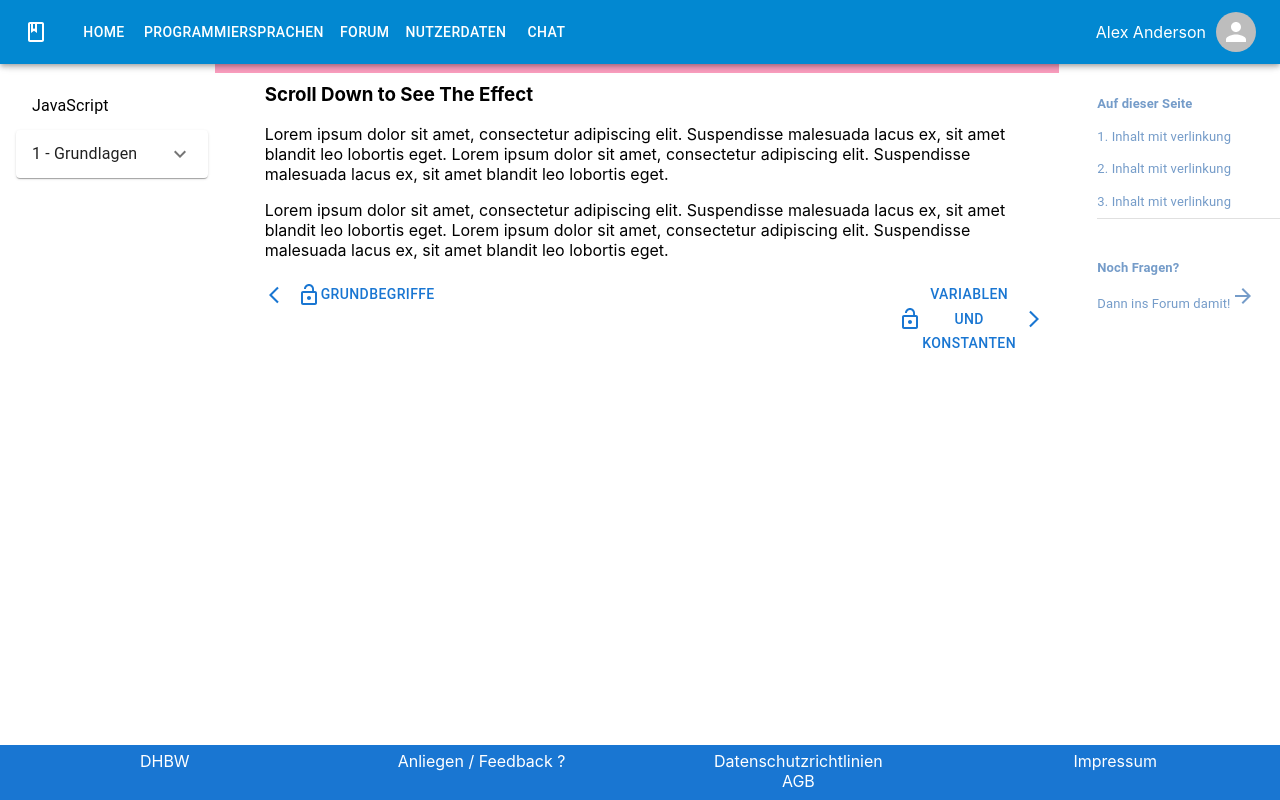
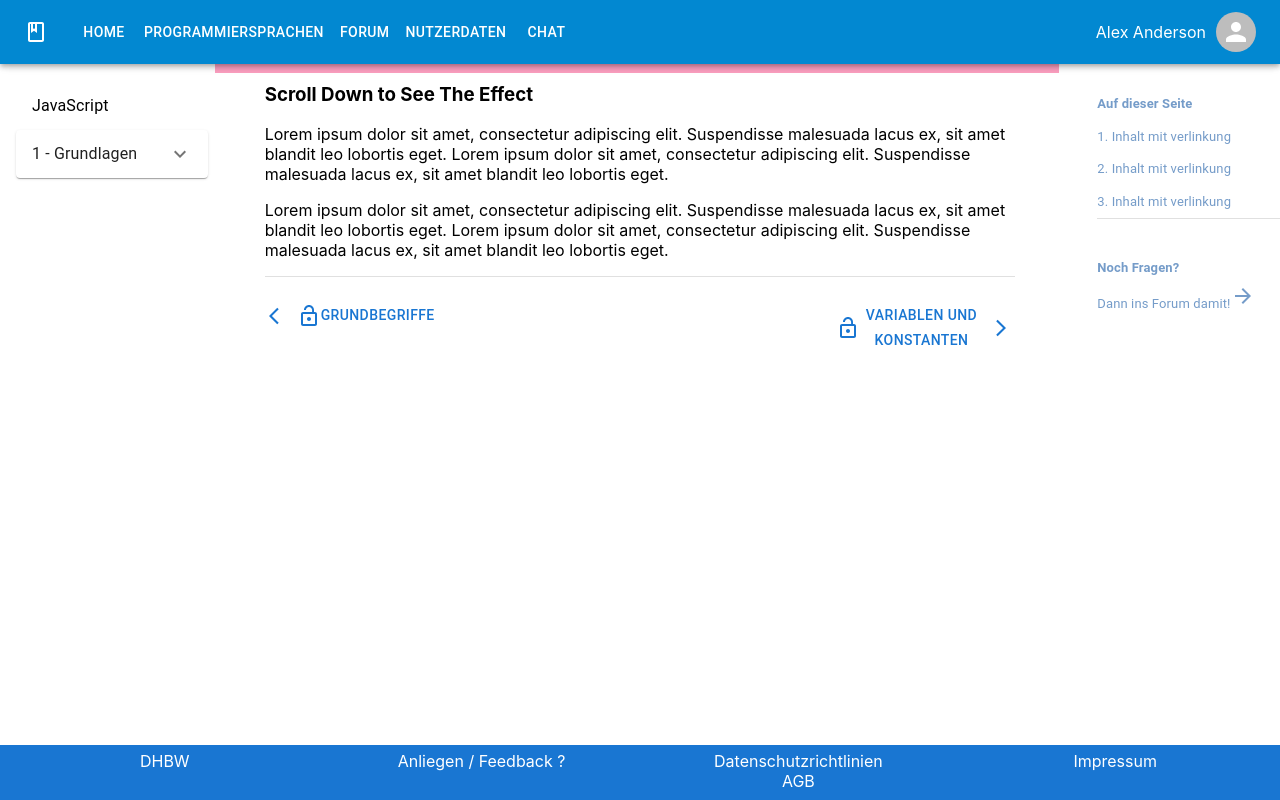
Before and after one commit to sakulklk/Lernmanagement, a Next.js app: page /Grundbegriffe in a window 1280 px wide. Built offline with nearby package versions, Linux system fonts and the light colour scheme.

Commit message:
1 file modified

```diff
--- a/components/inhalt/K1/grundbegriffe.js
+++ b/components/inhalt/K1/grundbegriffe.js
@@ -38,15 +38,17 @@ export default function Sidemenu() {
           dolor sit amet, consectetur adipiscing elit. Suspendisse malesuada
           lacus ex, sit amet blandit leo lobortis eget.
         </p>
+        <Divider />
+        <br />
         <Grid container>
-          <Grid item sm={8} md={8} lg={10}>
+          <Grid item sm={7} md={7} lg={9}>
             <a href="/JSK1">
               <Button variant="text" startIcon={<ArrowBackIosIcon />}>
                 <LockOpenIcon></LockOpenIcon> Grundbegriffe
               </Button>
             </a>
           </Grid>
-          <Grid item sm={4} md={4} lg={2}>
+          <Grid item sm={5} md={5} lg={3}>
             <a href="/JSK1">
               <Button variant="text" endIcon={<ArrowForwardIosIcon />}>
                 <LockOpenIcon></LockOpenIcon> Variablen und Konstanten
```
